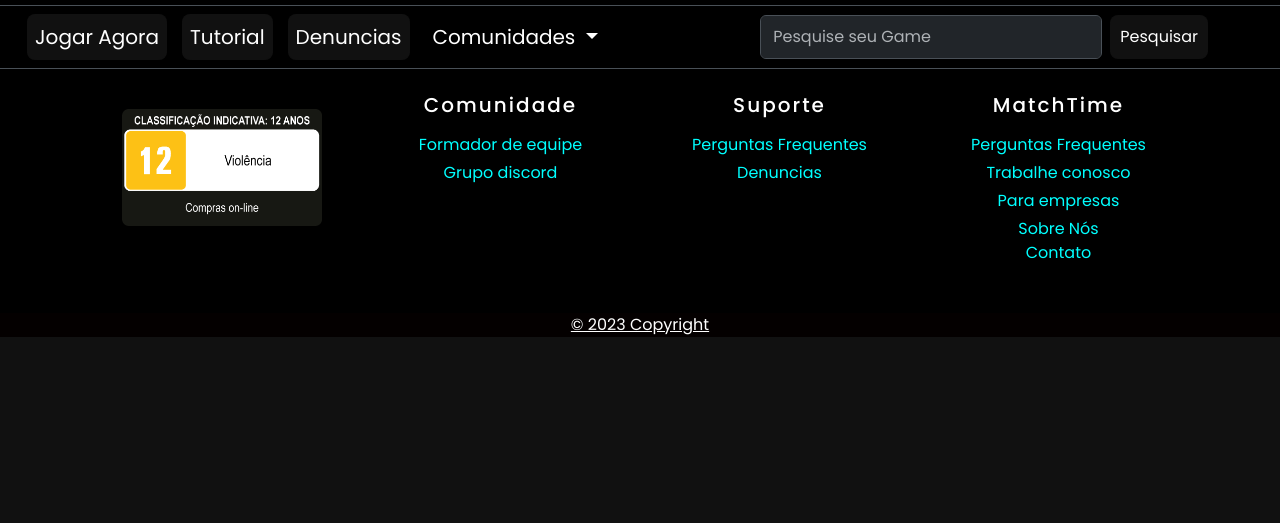
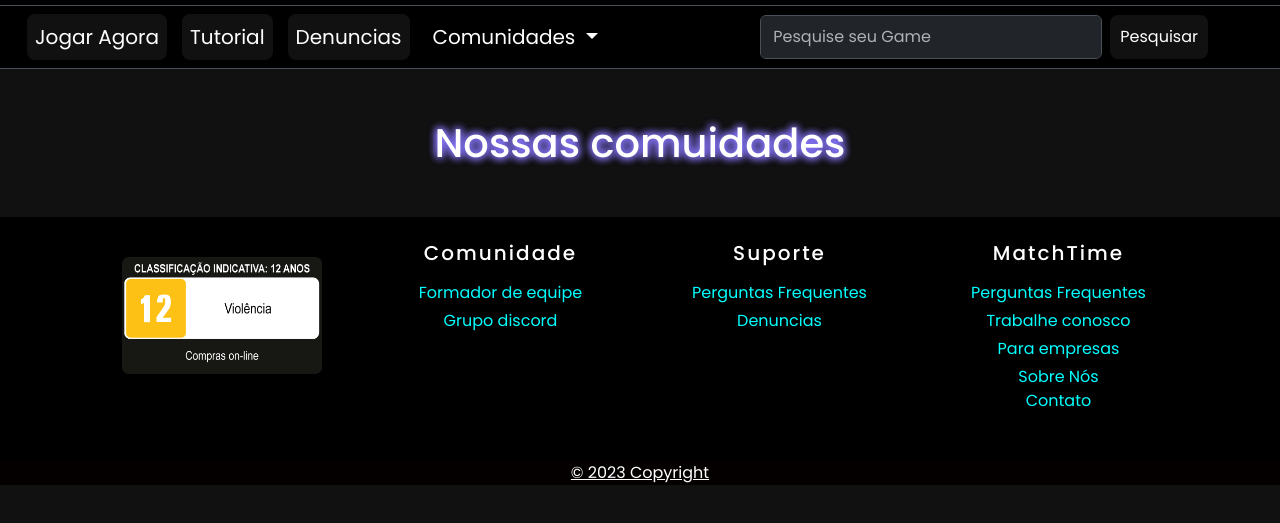
Before and after one commit to Victor-Takahashi/teste, a plain HTML site: page src/community.html in a window 1280 px wide. Shown: the part 81-604 px from the top of the page. Drawn offline with nearby package versions, Linux system fonts and the light colour scheme.

Commit message:
criação do titulo

```diff
--- a/src/community.html
+++ b/src/community.html
@@ -85,9 +85,10 @@
     </header>
     <!-- final navbar -->
     <!-- inicio da main body -->
-    <div class="container">
+    <div class="container-fluid">
         <main>
-
+            <h1 style="margin: 50px;text-align: center; color:white; text-shadow: 0 0 0.2em #87F, 0 0 0.2em #87F,
+            0 0 0.2em #87F">Nossas comuidades</h1>
         </main>
     </div>
     <!-- final main body -->
```
